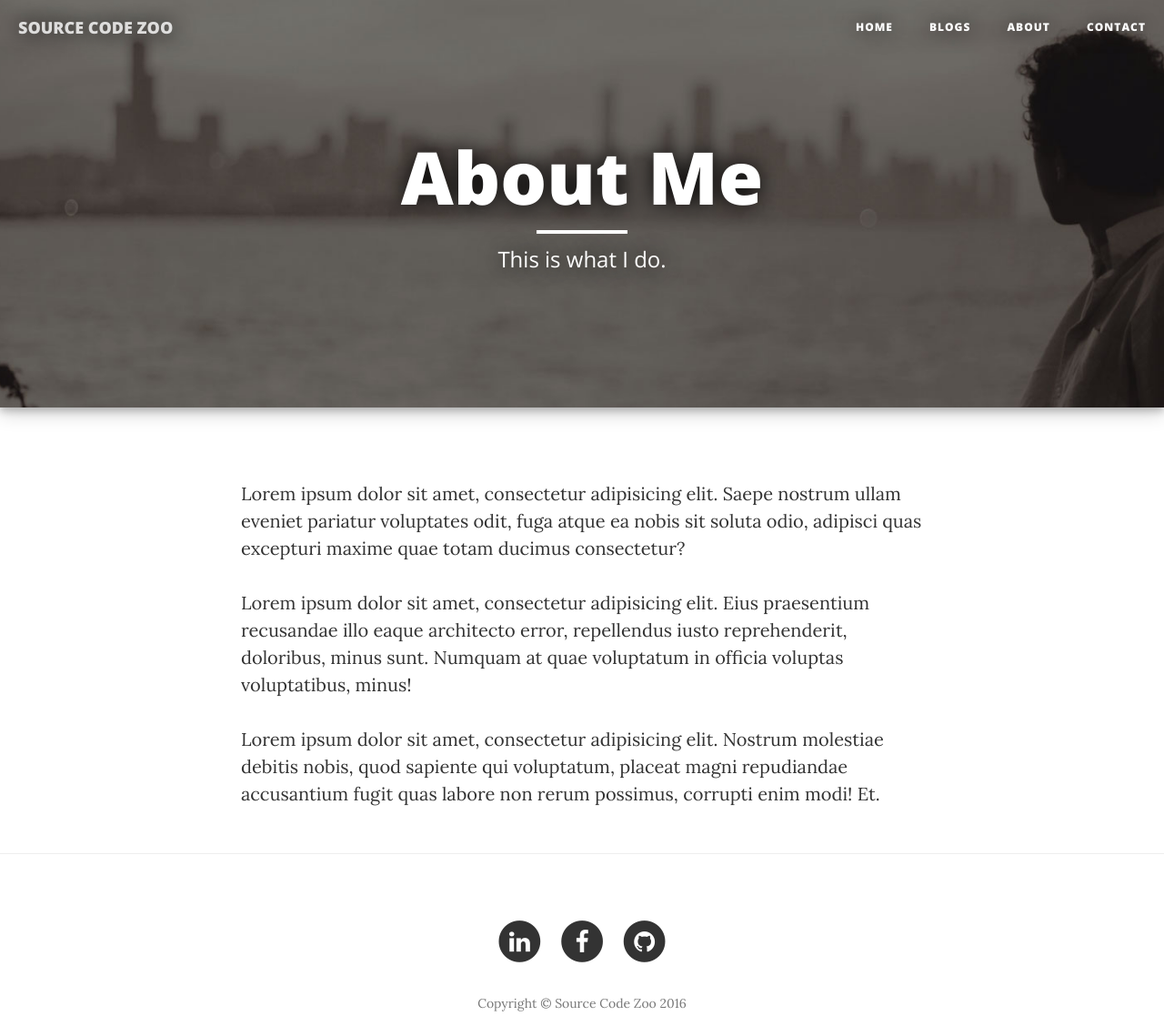
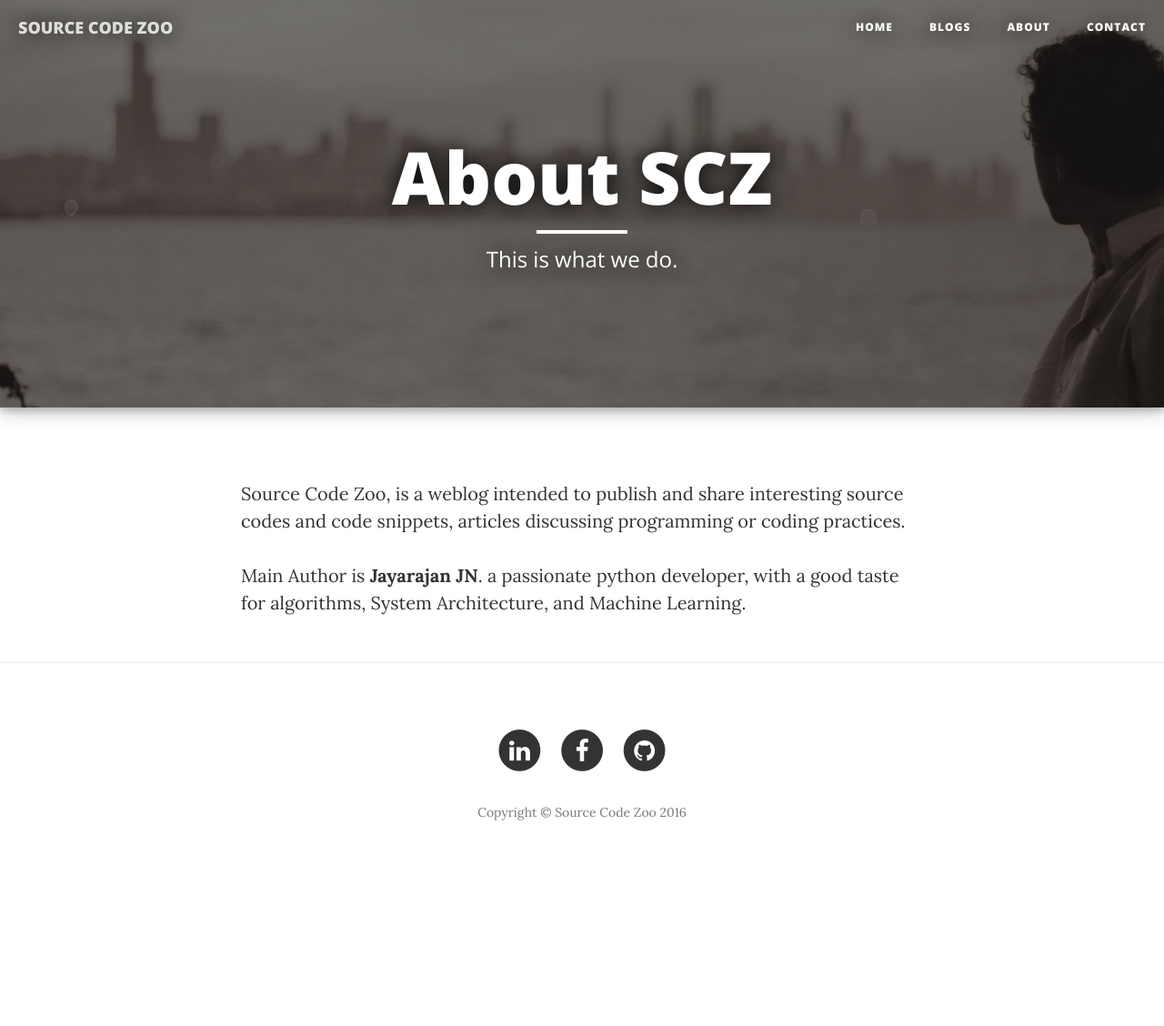
Before and after one commit to jayarajanjn/scz, a Django app: template mysite/templates/about.html in a window 1280 px wide. Shown: the top 1128 px of the page at 91% size. After the commit the page ends 902 px from the top, so only its background shows below. Run offline with Django 3.2, Linux system fonts and the light colour scheme; the template is opened without the code that fills it, so the values that code supplies are empty; some libraries are stand-ins or nearby versions.

Commit message:
correcting about.html and contact template

```diff
--- a/mysite/templates/about.html
+++ b/mysite/templates/about.html
@@ -8,17 +8,22 @@
     {% static '/img/about-bg.jpg' %}
 {% endblock %}
 {% block header_title %}
-    About Me
+    About SCZ
 {% endblock %}
 {% block header_subtitle %}
-    This is what I do.
+    This is what we do.
 {% endblock %}
 {% block main_container %}
     <div class="row">
             <div class="col-lg-8 col-lg-offset-2 col-md-10 col-md-offset-1">
-                <p>Lorem ipsum dolor sit amet, consectetur adipisicing elit. Saepe nostrum ullam eveniet pariatur voluptates odit, fuga atque ea nobis sit soluta odio, adipisci quas excepturi maxime quae totam ducimus consectetur?</p>
-                <p>Lorem ipsum dolor sit amet, consectetur adipisicing elit. Eius praesentium recusandae illo eaque architecto error, repellendus iusto reprehenderit, doloribus, minus sunt. Numquam at quae voluptatum in officia voluptas voluptatibus, minus!</p>
-                <p>Lorem ipsum dolor sit amet, consectetur adipisicing elit. Nostrum molestiae debitis nobis, quod sapiente qui voluptatum, placeat magni repudiandae accusantium fugit quas labore non rerum possimus, corrupti enim modi! Et.</p>
+                <p>
+                    Source Code Zoo, is a weblog intended to publish and share interesting
+                    source codes and code snippets, articles discussing programming or coding practices.
+                </p>
+                <p>
+                    Main Author is <b>Jayarajan JN</b>. a passionate python developer, with a good taste for algorithms,
+                    System Architecture, and Machine Learning.
+                </p>
             </div>
     </div>
 {% endblock %}
--- a/mysite/templates/contactme/contact.html
+++ b/mysite/templates/contactme/contact.html
@@ -50,7 +50,7 @@
                 <div class="row control-group">
                     <div class="form-group col-xs-12 floating-label-form-group controls">
                         {{ form.message.label_tag }}
-                        {{ form.message |add_class:"form_control" | attr:"placeholder:Message"  }}
+                        {{ form.message |add_class:"form_control" | attr:"placeholder:Message" |attr:"cols:60" | attr:"rows:6"}}
                         <p class="help-block text-danger"></p>
                     </div>
                 </div>
```
